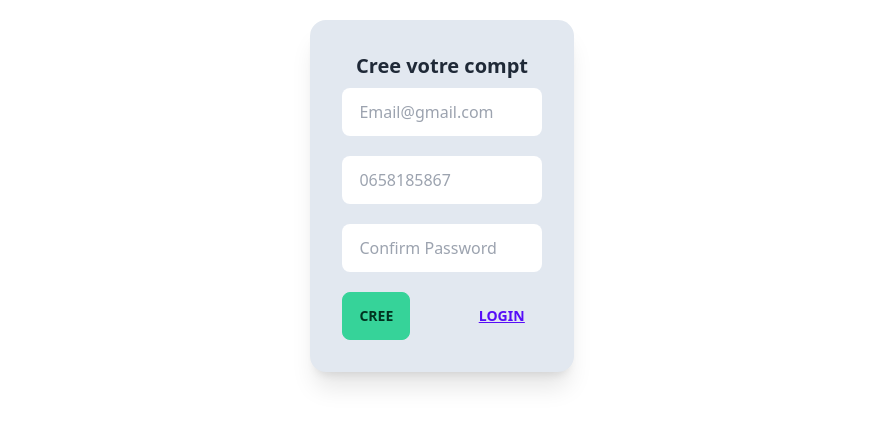
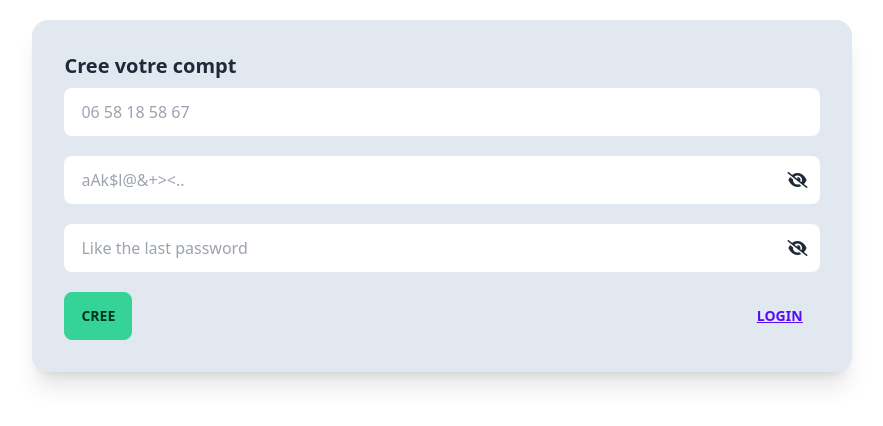
Before and after one commit to ZebdaYacine/TechniPub, a Vue app: page /Register in a window 1280 px wide. Shown: the top 426 px of the page, without its empty margins (198-1081 px from the left). Built offline with nearby package versions, Linux system fonts and the light colour scheme.

Commit message:
create validators tools

```diff
--- /dev/null
+++ b/src/plugins/types.js
@@ -0,0 +1,8 @@
+class password {
+  constructor() {
+    this.Initialpassword = "";
+    this.ConfirmPassword = "";
+  }
+}
+
+export default password;
--- a/src/plugins/validators.js
+++ b/src/plugins/validators.js
@@ -7,11 +7,11 @@ const Validators = {
   isPassWordValide(value, name) {
     const Error = Validators.ErrorMessage.get(name);
     if (value.length > 8) {
-      const pattern = /[A-Z]/;
+      let pattern = /[A-Z]/;
       if (pattern.test(value)) {
         pattern = /[!@#$%^&*(),.?":{}|<>]/;
         if (pattern.test(value)) {
-          return "";
+          return true;
         }
         return Error.SpecialChar;
       }
@@ -63,17 +63,30 @@ const Validators = {
         },
       },
     ],
+    [
+      "passwordC",
+      {
+        counter: 8,
+        check(value) {
+          return Validators.isInputValid(
+            value,
+            Validators.isPassWordValide,
+            "password"
+          );
+        },
+      },
+    ],
   ]),
   ErrorMessage: new Map([
     ["email", { msg: "Email Invalide" }],
     ["phone", { msg: "Phone Invalide" }],
     [
       "password",
-      [
-        { lessThan8: "password less than 8 Letter" },
-        { UpperCase: "password must Contains Upper Case" },
-        { SpecialChar: "password must Contains Special Letter @+$*..." },
-      ],
+      {
+        lessThan8: "password less than 8 Letter",
+        UpperCase: "password must Contains Upper Case",
+        SpecialChar: "password must Contains Special Letter @+$*...",
+      },
     ],
   ]),
 };
--- a/src/store/index.js
+++ b/src/store/index.js
@@ -1,5 +1,4 @@
 import { createStore } from "vuex";
-import VuexPersist from "vuex-persist";
 
 const store = createStore({
   state() {
@@ -10,6 +9,7 @@ const store = createStore({
         isLogged: false,
         privilage: "",
       },
+      password: "",
     };
   },
   mutations: {
@@ -18,6 +18,9 @@ const store = createStore({
     },
     setUser(state, payload) {
       state.user = payload;
+    },
+    setPassword(state, payload) {
+      state.password = payload;
     },
   },
   actions: {
@@ -32,6 +35,9 @@ const store = createStore({
     getUser(state) {
       return state.user;
     },
+    getPassword(state) {
+      return state.password;
+    },
   },
 });
 
--- a/src/testComponents/BaseInpute1.vue
+++ b/src/testComponents/BaseInpute1.vue
@@ -1,8 +1,9 @@
 <template>
-  <div class="flex flex-col">
+  <div class="flex flex-col w-full">
+    <div class="relative">
       <input
         :relus="relus"
-      :type="type"
+        :type="typeInput"
         v-model="data"
         :placeholder="placeholder"
         :class="{
@@ -11,6 +12,12 @@
         }"
         @click="setVisited()"
       />
+      <ShowPassword
+        v-if="type === 'password'"
+        @togglePasswordVisibility="toggleVisibility"
+      />
+    </div>
+
     <p class="text-left text-red-700 text-1xl" v-if="isVisited">
       {{ validateInput }}
     </p>
@@ -19,27 +26,38 @@
 
 <script>
 import validators from "../plugins/validators";
+import ShowPassword from "../testComponents/ShowPassword.vue";
+import { computed } from "vue";
+
 export default {
+  components: {
+    ShowPassword,
+  },
   props: {
     type: String,
     placeholder: String,
     relus: String,
+  },
+  provide() {
+    return {
+      visiblity: computed(() => this.typeInput),
+    };
   },
   data() {
     return {
       isError: false,
       data: "",
       isVisited: false,
+      class: "input w-full",
+      typeInput: this.type,
     };
   },
   methods: {
     setVisited() {
       this.isVisited = true;
     },
-  },
-  computed: {
-    validateInput() {
-      const str = validators.target.get(this.relus).check(this.data);
+    checking(v1, v2) {
+      const str = validators.target.get(v1).check(v2);
       if (str === true) {
         this.isError = false;
         return "";
@@ -48,6 +66,37 @@ export default {
         return str;
       }
     },
+    toggleVisibility() {
+      switch (this.typeInput) {
+        case "password": {
+          this.typeInput = "text";
+          break;
+        }
+        case "text": {
+          this.typeInput = "password";
+          break;
+        }
+      }
+    },
+  },
+  computed: {
+    validateInput() {
+      if (this.relus === "password") {
+        this.$store.commit("setPassword", this.$data.data);
+      } else if (this.relus === "passwordC") {
+        const result = this.checking(this.relus, this.data);
+        console.log(result);
+        if (result === "") {
+          if (this.$store.state.password === this.data) {
+            return "";
+          } else {
+            return "password do not match";
+          }
+        }
+        return result;
+      }
+      return this.checking(this.relus, this.data);
+    },
   },
 };
 </script>
--- /dev/null
+++ b/src/testComponents/ShowPassword.vue
@@ -0,0 +1,35 @@
+<template>
+  <button
+    type="button"
+    class="absolute right-3 top-1/2 transform -translate-y-1/2 focus:outline-none"
+    @click="$emit('togglePasswordVisibility')"
+  >
+    <i :class="icon" @click="set()" />
+  </button>
+</template>
+
+<script>
+export default {
+  emits: ["togglePasswordVisibility"],
+  inject: ["visiblity"],
+  data() {
+    return {
+      icon: "fas fa-eye-slash",
+    };
+  },
+  methods: {
+    set() {
+      switch (this.visiblity) {
+        case "password": {
+          this.icon = "fas fa-eye-slash";
+          break;
+        }
+        case "text": {
+          this.icon = "fas fa-eye";
+          break;
+        }
+      }
+    },
+  },
+};
+</script>
--- a/src/views/RegisterView.vue
+++ b/src/views/RegisterView.vue
@@ -1,38 +1,33 @@
 <template>
   <div class="md:container md:mx-auto">
     <div class="flex flex-row w-full justify-center items-center">
-      <div class="grid gap-4 place-items-center h-56 py-5">
+      <div class="grid gap-4 place-items-center h-56 pt-5 md:w-4/5 w-full">
         <div class="card w-4/5 bg-slate-200 shadow-xl">
           <div class="card-body">
-            <div class="card-title">
-              <p class="text-center mx-3">Cree votre compt</p>
-            </div>
-            <form class="space-y-3 md:space-y-5" @submit.prevent="register()">
+            <div class="card-title">Cree votre compt</div>
+            <form class="space-y-3 md:space-y-5">
               <BaseInpute1
                 type="text"
-                placeholder="Email@gmail.com"
-                v-model="userForm.name"
-                relus="email"
-              />
-              <BaseInpute1
-                type="text"
-                placeholder="0658185867"
+                placeholder="06 58 18 58 67"
                 v-model="userForm.name"
                 relus="phone"
               />
-              <!-- <BaseInpute1
+              <BaseInpute1
                 type="password"
-                placeholder="}+$~&@><"
-                v-model="userForm.password"
-                rules="password"
-              /> -->
-              <BaseInpute
+                placeholder="aAk$l@&+><.."
+                v-model="userForm.password.Initialpassword"
+                relus="password"
+              />
+              <BaseInpute1
                 type="password"
-                placeholder="Confirm Password"
-                v-model="userForm.ConfirmPassword"
+                placeholder="Like the last password"
+                v-model="userForm.password.ConfirmPassword"
+                relus="passwordC"
               />
               <div class="flex flex-row">
-                <button class="btn btn-success">Cree</button>
+                <button class="btn btn-success" @click.prevent="register()">
+                  Cree
+                </button>
                 <p class="flex justify-end btn btn-link">
                   <router-link to="/Login"> Login </router-link>
                 </p>
@@ -47,23 +42,18 @@
 
 <script>
 import UserStore from "../firebase/userStore";
-import BaseInpute from "../components/BaseInpute.vue";
 import BaseInpute1 from "../testComponents/BaseInpute1.vue";
 
 export default {
   name: "RegisterView",
   components: {
-    BaseInpute,
     BaseInpute1,
   },
-
   data() {
     return {
-      name: "",
       userForm: {
         name: "",
-        password: "",
-        ConfirmPassword: "",
+        password: { Initialpassword: "", ConfirmPassword: "" },
       },
     };
   },
```
Lines whose indentation alone changed are shown as unchanged.
